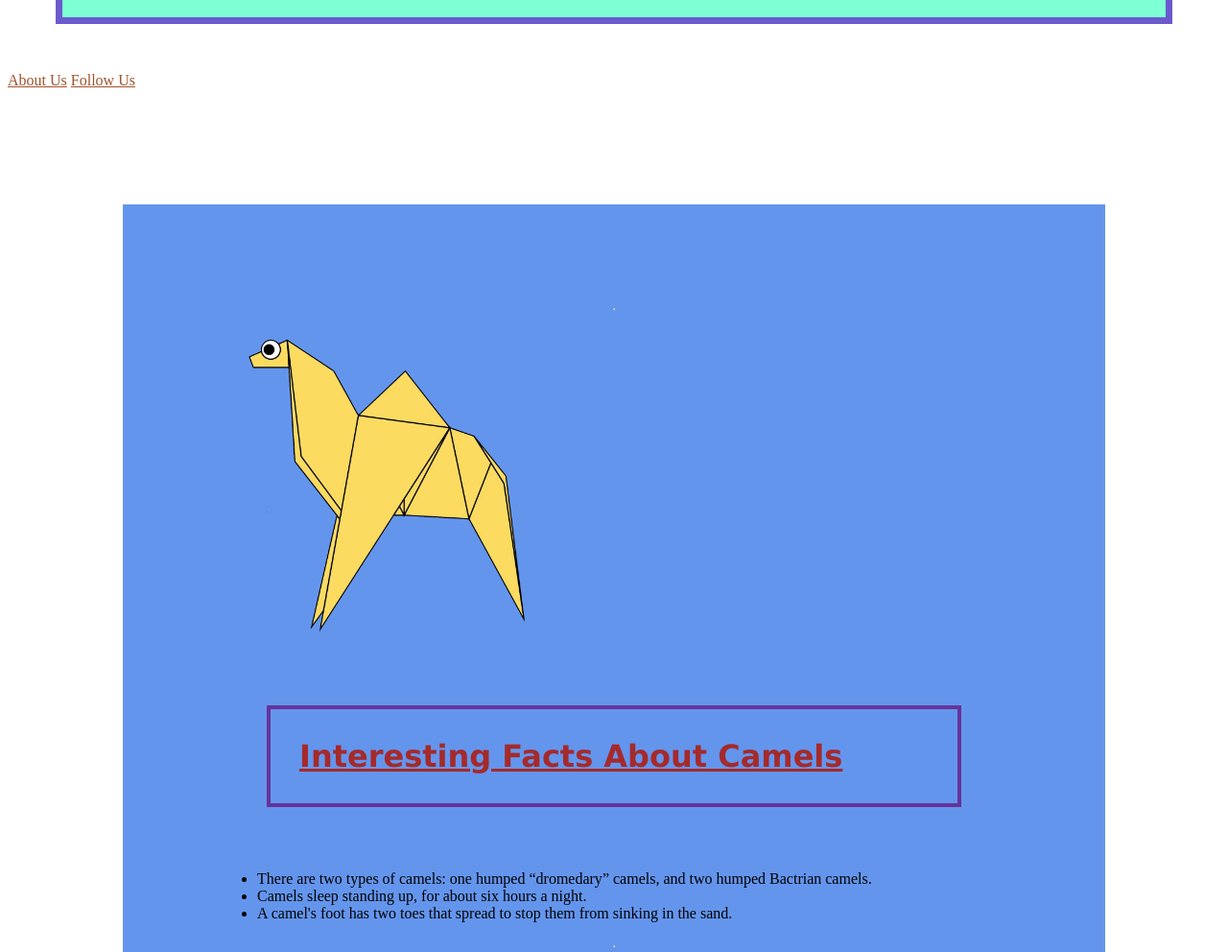
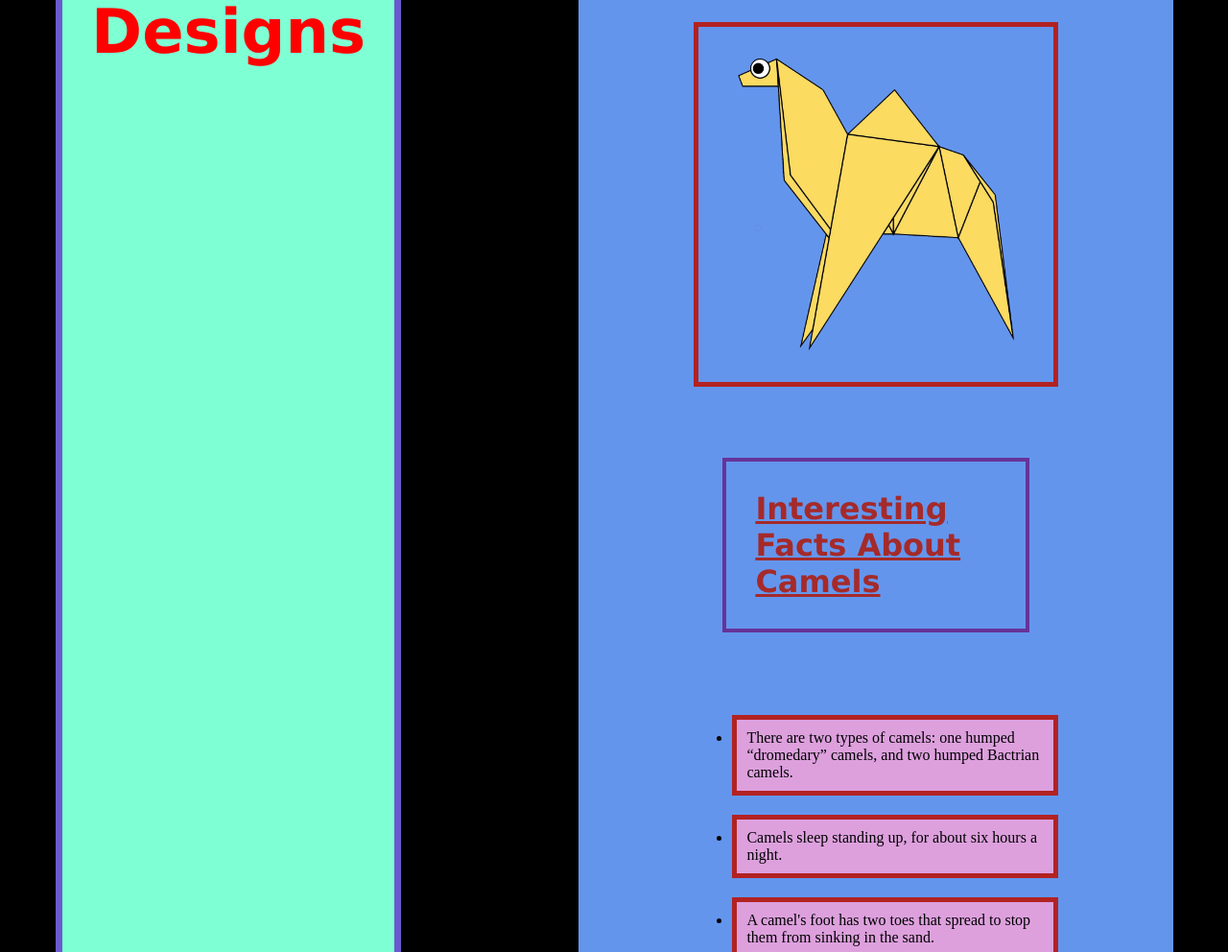
Before and after one commit to ABlizzard07/origamiweb, a plain HTML site: page index.html in a window 1280 px wide. Shown: the part 173-1165 px from the top of the page at 96% size. Drawn offline with Linux system fonts and the light colour scheme.

Commit message:
Add files via upload

```diff
--- a/style.css
+++ b/style.css
@@ -8,6 +8,18 @@ h1{
     padding: 30px;
 }
 
+head{
+    display: flex;
+    justify-content: space-around;
+    background-color: black;
+}
+
+body{
+    display: flex;
+    justify-content: space-evenly;
+    background-color: black;
+}
+
 .grid{
     background-color: cornflowerblue;
     display: flex;
@@ -15,9 +27,21 @@ h1{
     flex-direction: column;
     justify-content: center;
     padding: 100px;
-    margin: 120px;
+    margin: 50px;
 }
 
+.grid img{
+    border: 5px solid firebrick;
+    padding: 10px;
+    margin: 20px;
+}
+
+.grid li{
+    border: 5px solid firebrick;
+    background-color: plum;
+    padding: 10px;
+    margin: 20px;
+}
 h3{
     color: brown;
     font-family: Verdana;
```
